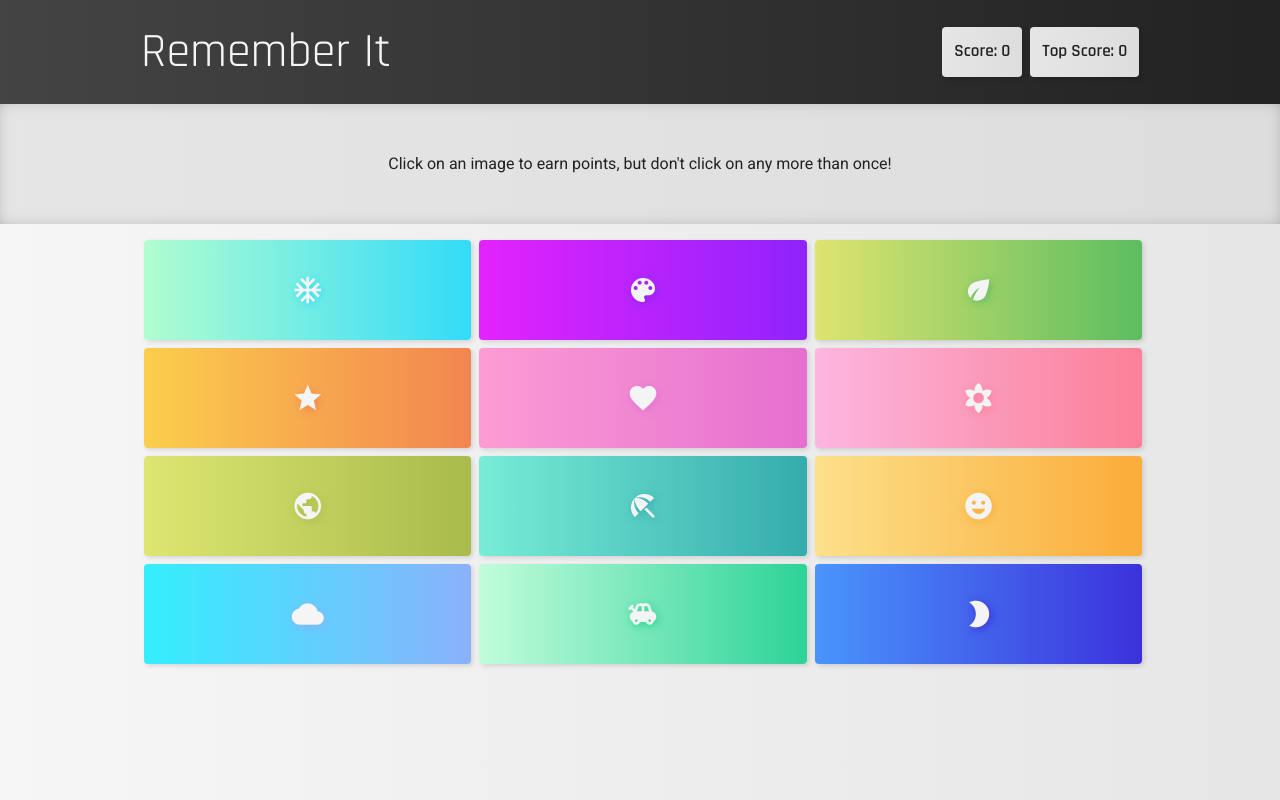
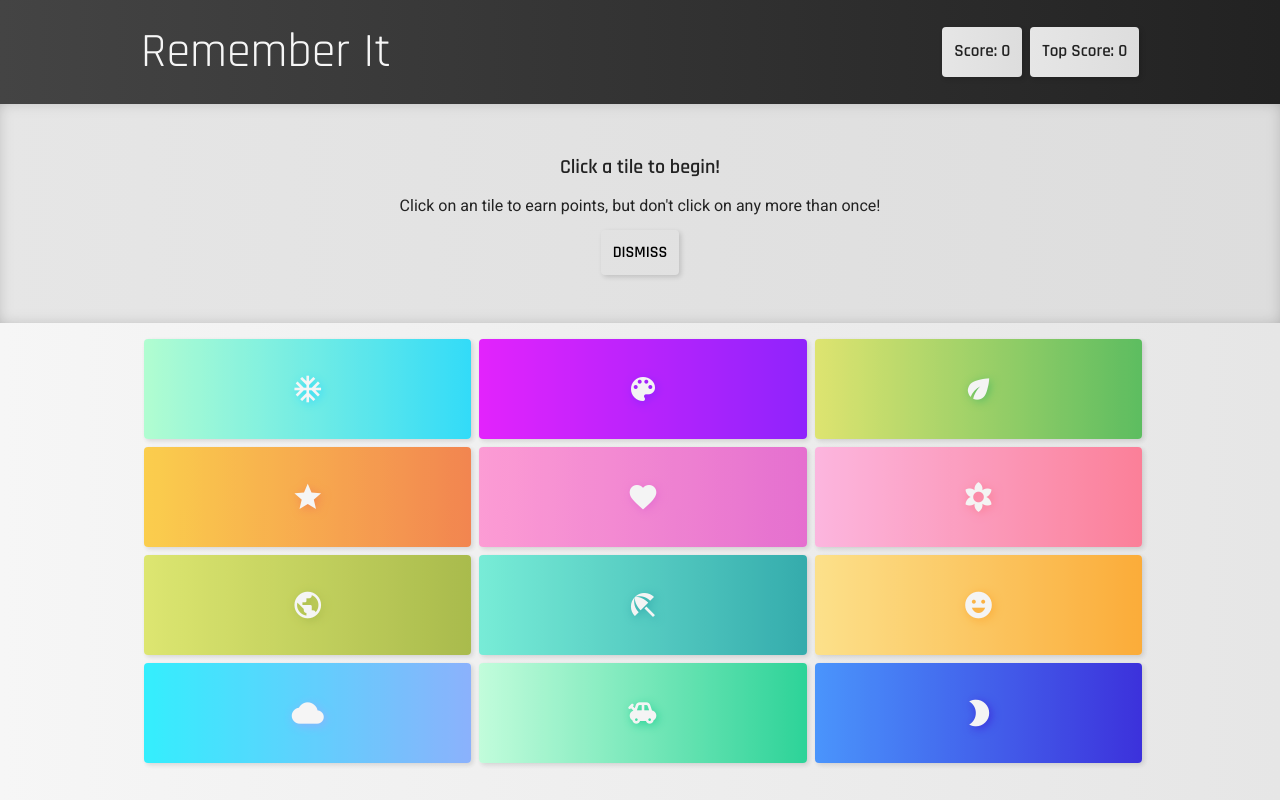
Before and after one commit to acarlie/remember_it, a React (Create React App) app: page / in a window 1280 px wide. Built offline with nearby package versions, Linux system fonts and the light colour scheme.

Commit message:
Made dismissable option for jumbotron, created button component

```diff
--- a/src/assets/css/typography.css
+++ b/src/assets/css/typography.css
@@ -1,20 +1,24 @@
 body {
-    font-family: 'Roboto', sans-serif;
+    font-family: var(--body-font);
     color: var(--color-black);
 }
 
 h1, h2, h3, h4, h5, h6 {
-    font-family: 'Rajdhani', sans-serif;
+    font-family: var(--headings-font);
 }
 
 h1, h2 {
     font-weight: 400;
 }
 
-h3, h4, h5, h6{
+h3, h4, h5, h6 {
     font-weight: bold;
 }
 
-.text-center{
+.text-center {
     text-align: center;
 }
+
+p:not(:first-child) {
+    margin-top: .75em;
+}
--- a/src/assets/css/variables.css
+++ b/src/assets/css/variables.css
@@ -7,4 +7,6 @@
     --margin-lg: 2em;
     --radius: .25em;
     --shadow: 2px 2px 5px rgba(0,0,0,.15);
+    --headings-font: 'Rajdhani', sans-serif;
+    --body-font:'Roboto', sans-serif;
 }
--- a/src/components/App/App.js
+++ b/src/components/App/App.js
@@ -90,8 +90,8 @@ class App extends Component {
                     <Counter count={this.state.topScore} title='Top Score' />
                 </Header>
                 <main>
-                    <Jumbotron>
-                        Click on an image to earn points, but don't click on any more than once!
+                    <Jumbotron dismissable={true} title='Click a tile to begin!'>
+                        Click on an tile to earn points, but don't click on any more than once!
                     </Jumbotron>
                     <Container>
                         <CardContainer>
--- /dev/null
+++ b/src/components/Button/Button.js
@@ -0,0 +1,14 @@
+import React, { Component } from 'react';
+import styles from './Button.module.scss';
+
+class Button extends Component {
+    render () {
+        return (
+            <button className={styles['button']} onClick={this.props.handler}>
+                {this.props.children}
+            </button>
+        );
+    }
+}
+
+export default Button;
--- /dev/null
+++ b/src/components/Button/Button.module.scss
@@ -0,0 +1,9 @@
+.button{
+    padding: .75em;
+    font-size: 1em;
+    text-transform: uppercase;
+    font-family: var(--headings-font);
+    font-weight: bold;
+    box-shadow: var(--shadow);
+    border-radius: var(--radius);
+}
--- a/src/components/Counter/Counter.module.scss
+++ b/src/components/Counter/Counter.module.scss
@@ -6,8 +6,17 @@
     padding: .75em;
     border-radius: var(--radius);
     box-shadow: var(--shadow);
+    flex: 1;
+
 
     &:not(:first-child){
         margin-left: var(--margin-sm);
     }
 }
+
+@media only screen and (min-width: 768px) {
+    .counter{
+        flex: none;
+    }
+
+}
--- a/src/components/Header/Header.module.scss
+++ b/src/components/Header/Header.module.scss
@@ -8,10 +8,12 @@
 
     &__inner{
         display: flex;
+        flex-direction: column;
     }
 
     &__logo{
         flex: 1;
+        text-align: center;
     }
 
     &__content{
@@ -21,3 +23,21 @@
         justify-content: flex-end;
     }
 }
+
+.container {
+    width: 90%;
+    margin: 0 auto;
+}
+
+@media only screen and (min-width: 768px) {
+    .header__logo{
+        text-align: left;
+    }
+
+    .header__inner{
+        flex-direction: row;
+    }
+
+    .header__content{
+    }
+}
--- a/src/components/Jumbotron/Jumbotron.js
+++ b/src/components/Jumbotron/Jumbotron.js
@@ -1,14 +1,27 @@
 import React, { Component } from 'react';
-import Container from '../Container/Container';
+// import Container from '../Container/Container';
+import Button from '../Button/Button';
 import styles from './Jumbotron.module.scss';
 
 class Jumbotron extends Component {
+    state = {
+        isDismissed: false
+    }
+
+    dismissHandler = () => {
+        this.setState({
+            isDismissed: true
+        });
+    }
+
     render () {
         return (
-            <section className={`text-center ${styles['jumbotron']}`}>
-                <Container>
-                    {this.props.children}
-                </Container>
+            <section className={`text-center ${styles['jumbotron']} ${this.state.isDismissed ? styles['hidden'] : styles['visible']}`}>
+                <div className={styles['jumbotron__content']}>
+                    <h4>{this.props.title}</h4>
+                    <p>{this.props.children}</p>
+                    <p>{this.props.dismissable && <Button handler={this.dismissHandler}>Dismiss</Button>}</p>
+                </div>
             </section>
         );
     }
--- a/src/components/Jumbotron/Jumbotron.module.scss
+++ b/src/components/Jumbotron/Jumbotron.module.scss
@@ -1,7 +1,22 @@
 .jumbotron{
+    display: border-box;
     background: #ddd;
     background: -webkit-linear-gradient(to right, var(--color-neutral-dim), #ddd);
     background: linear-gradient(to right, var(--color-neutral-dim), #ddd);
-    padding: 3em;
     box-shadow: 0px 0px 20px -10px rgba(0,0,0,.5) inset;
+    transition: max-height 1s;
+    overflow: hidden;
+
+    &__content{
+        padding: 3em;
+    }
 }
+
+.visible{
+    max-height: 100vh;
+}
+
+.hidden{
+    max-height: 0vh;
+    // visibility: hidden;
+}
```
